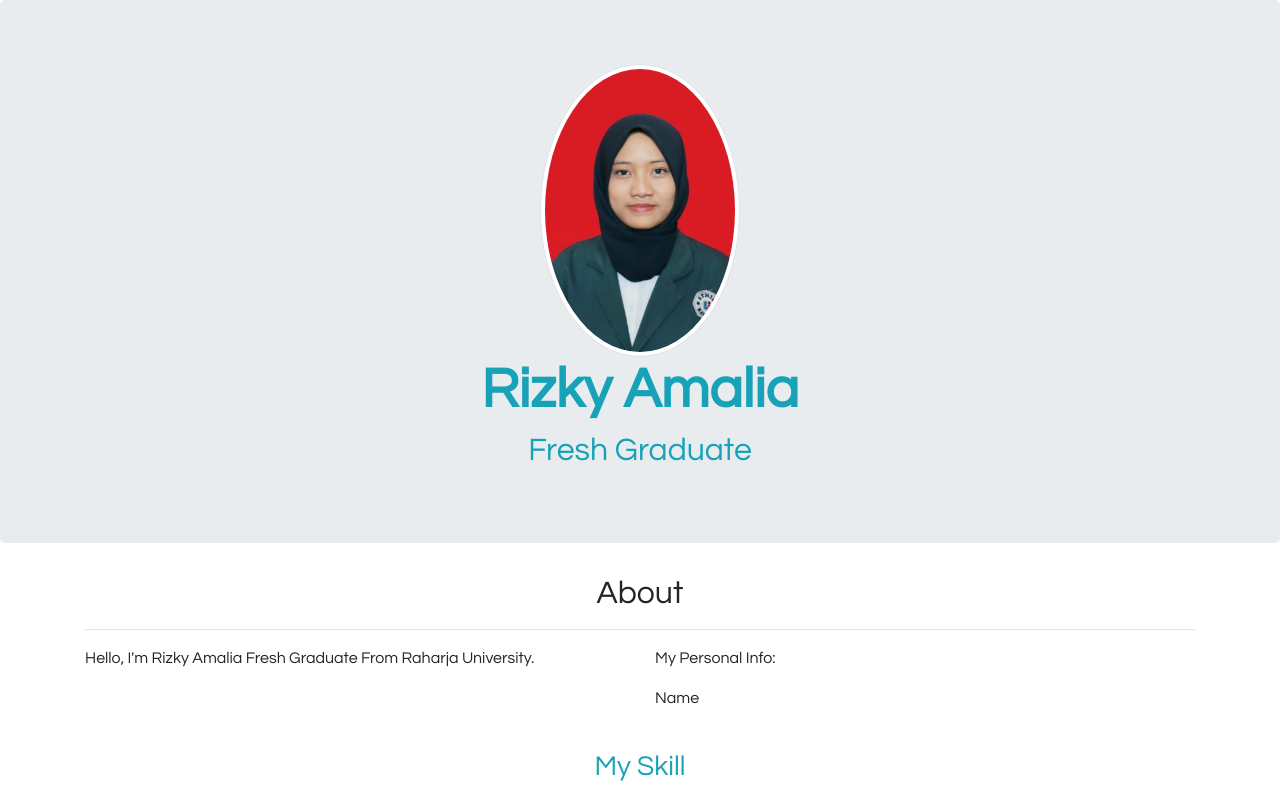
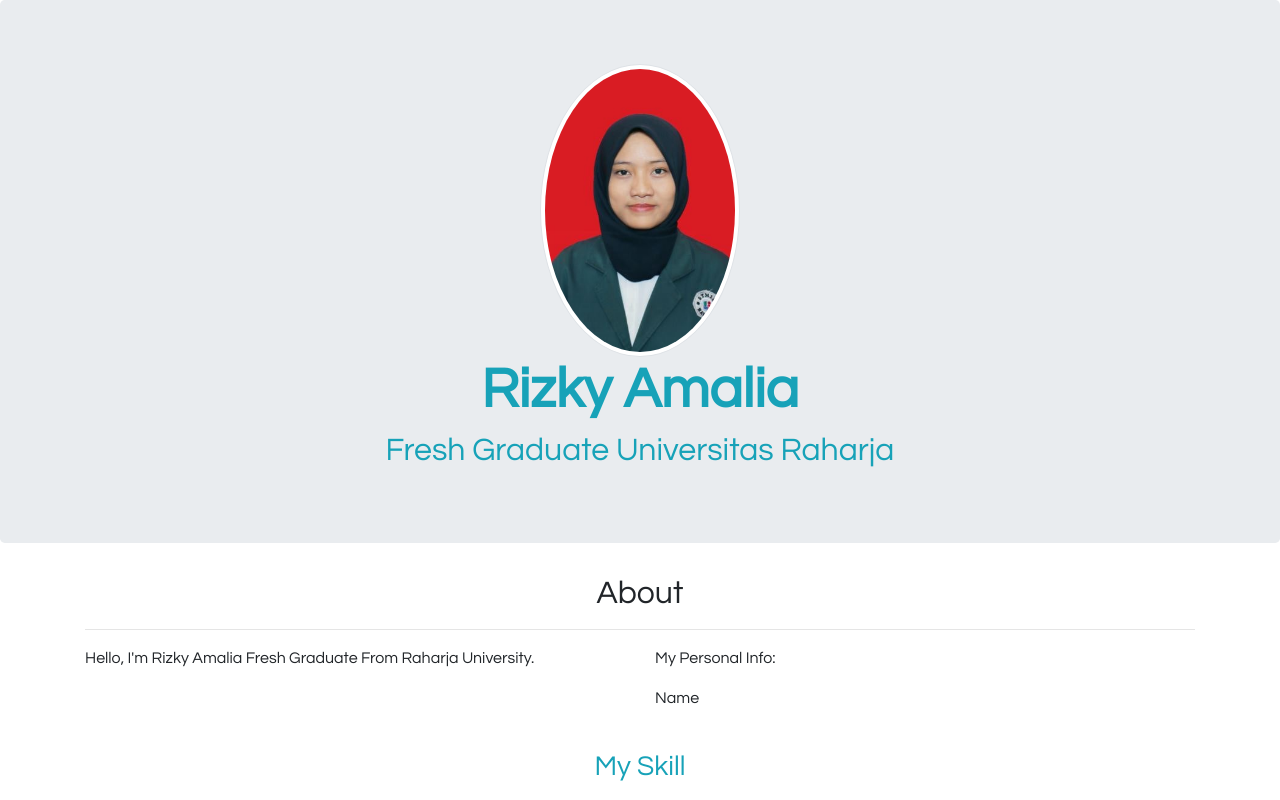
Before and after one commit to rzkymalia/portfolio, a plain HTML site: page index.html in a window 1280 px wide. Shown: the top 800 px of the page. Drawn offline with nearby package versions, Linux system fonts and the light colour scheme.

Commit message:
freshgraduate

```diff
--- a/index.html
+++ b/index.html
@@ -29,7 +29,7 @@
     <div class="jumbotron text-center">
         <img src="img/fotokiki.jpg" width="200px" height="200px" class="rounded-circle img-thumbnail" alt="">
         <h1 class="display-4 text-center font-weight-bold text-info">Rizky Amalia</h1>
-        <h2 class="text-info">Fresh Graduate </h2>
+        <h2 class="text-info">Fresh Graduate Universitas Raharja </h2>
     </div>
 
     <section class="about mt-3 mb-4">
```
